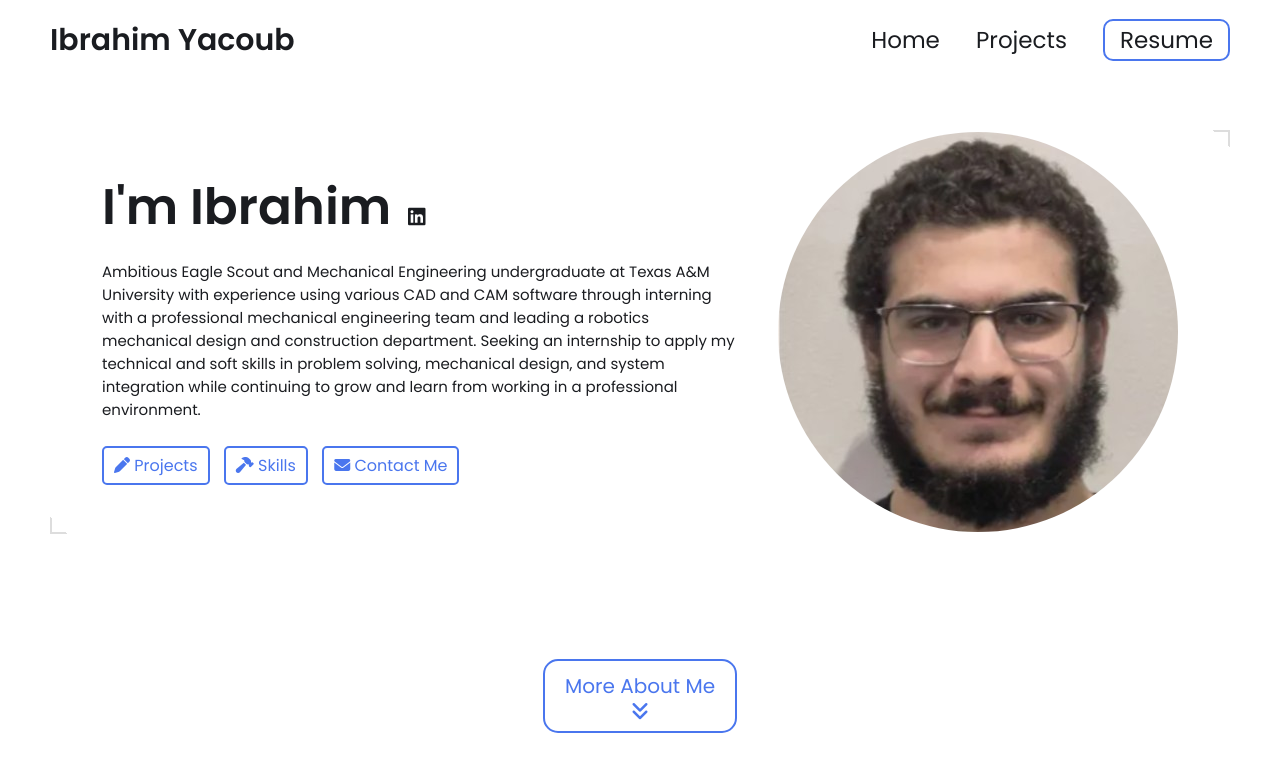
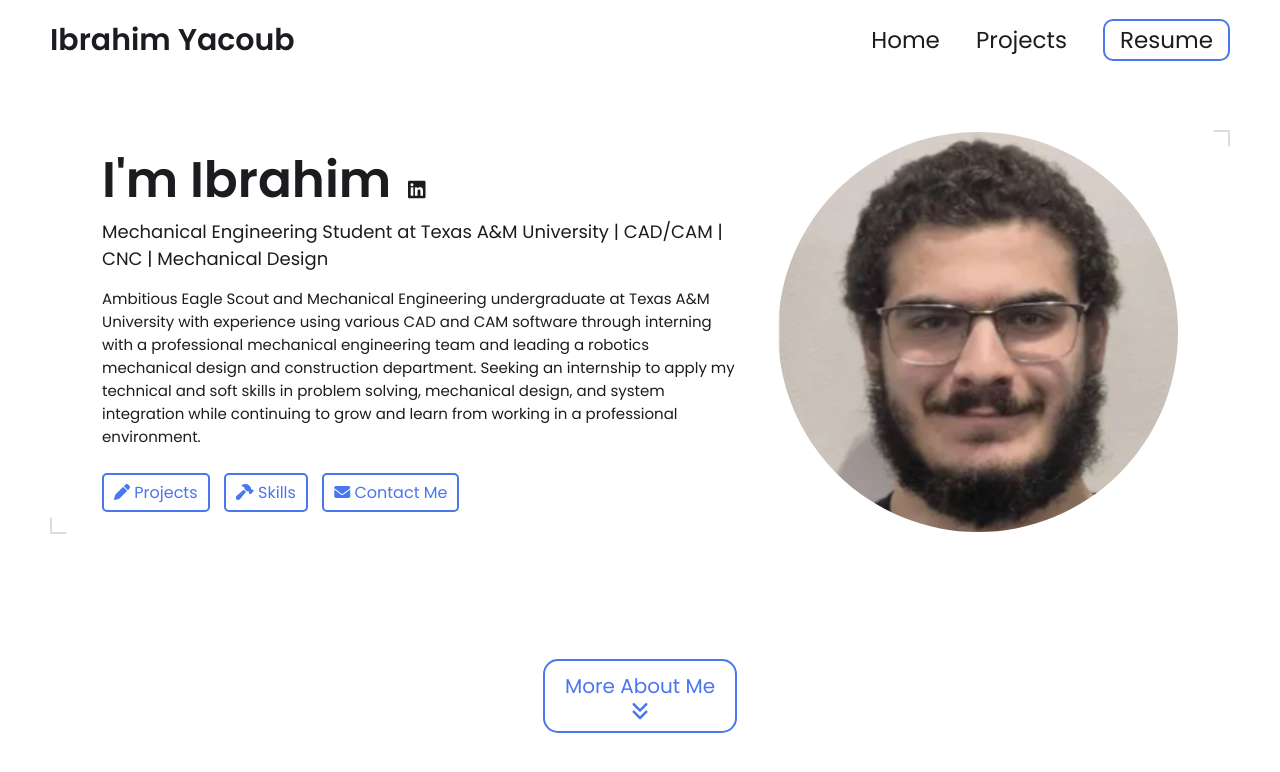
Before and after one commit to barhomzy8/barhomzy8.github.io, a Jekyll site: the page built from index.html, in a window 1280 px wide and 900 px high. Shown: the top 772 px of the window. Built offline with Jekyll 4.4.1, drawn with Linux system fonts in a browser that asks for light colours.

Commit message:
Update _config.yml

```diff
--- a/_config.yml
+++ b/_config.yml
@@ -13,7 +13,7 @@ title: Ibrahim Yacoub's Portfolio # This is what shows up in the tab of the brow
 
 # Hero Section
 name: Ibrahim Yacoub
-#headline: headline message
+headline: Mechanical Engineering Student at Texas A&M University | CAD/CAM | CNC | Mechanical Design
 description: >- # dont remove this line. this will ignore all new lines until the next section
   Ambitious Eagle Scout and Mechanical Engineering undergraduate at Texas A&M University with experience using various CAD and CAM software through interning with a professional mechanical engineering team and leading a robotics mechanical design and construction department. Seeking an internship to apply my technical and soft skills in problem solving, mechanical design, and system integration while continuing to grow and learn from working in a professional environment.
 
```
